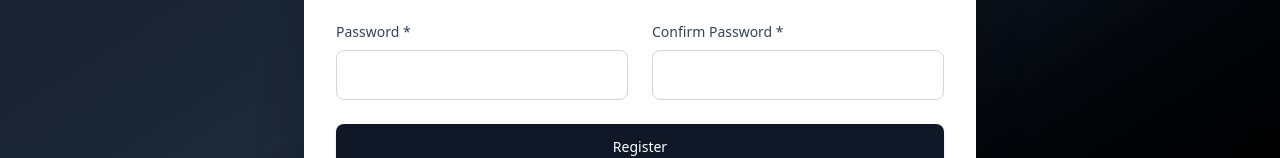
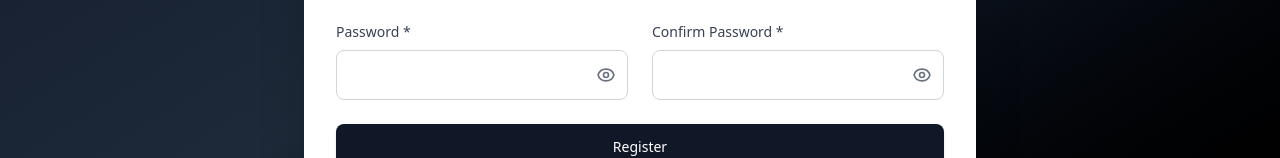
Before and after one commit to obaid069/Library_Managment_System, a React (Vite) app in the folder frontend/: page /register in a window 1280 px wide. Shown: the part 483-641 px from the top of the page. Built offline with nearby package versions, Linux system fonts and the light colour scheme; no server answers.

Commit message:
Update Register page

```diff
--- a/frontend/src/pages/Register.jsx
+++ b/frontend/src/pages/Register.jsx
@@ -15,6 +15,8 @@
   });
   const [error, setError] = useState('');
   const [loading, setLoading] = useState(false);
+  const [showPassword, setShowPassword] = useState(false);
+  const [showConfirmPassword, setShowConfirmPassword] = useState(false);
 
   const { register } = useAuth();
   const navigate = useNavigate();
@@ -164,28 +166,64 @@
               <label className="block text-sm font-medium text-gray-700 mb-2">
                 Password *
               </label>
+              <div className="relative">
                 <input
-                type="password"
+                  type={showPassword ? "text" : "password"}
                   name="password"
                   value={formData.password}
                   onChange={handleChange}
-                className="input-field"
+                  className="input-field pr-10"
                   required
                 />
+                <button
+                  type="button"
+                  onClick={() => setShowPassword(!showPassword)}
+                  className="absolute right-3 top-1/2 -translate-y-1/2 text-gray-500 hover:text-gray-700"
+                >
+                  {showPassword ? (
+                    <svg className="w-5 h-5" fill="none" stroke="currentColor" viewBox="0 0 24 24">
+                      <path strokeLinecap="round" strokeLinejoin="round" strokeWidth={2} d="M13.875 18.825A10.05 10.05 0 0112 19c-4.478 0-8.268-2.943-9.543-7a9.97 9.97 0 011.563-3.029m5.858.908a3 3 0 114.243 4.243M9.878 9.878l4.242 4.242M9.88 9.88l-3.29-3.29m7.532 7.532l3.29 3.29M3 3l3.59 3.59m0 0A9.953 9.953 0 0112 5c4.478 0 8.268 2.943 9.543 7a10.025 10.025 0 01-4.132 5.411m0 0L21 21" />
+                    </svg>
+                  ) : (
+                    <svg className="w-5 h-5" fill="none" stroke="currentColor" viewBox="0 0 24 24">
+                      <path strokeLinecap="round" strokeLinejoin="round" strokeWidth={2} d="M15 12a3 3 0 11-6 0 3 3 0 016 0z" />
+                      <path strokeLinecap="round" strokeLinejoin="round" strokeWidth={2} d="M2.458 12C3.732 7.943 7.523 5 12 5c4.478 0 8.268 2.943 9.542 7-1.274 4.057-5.064 7-9.542 7-4.477 0-8.268-2.943-9.542-7z" />
+                    </svg>
+                  )}
+                </button>
+              </div>
             </div>
 
             <div>
               <label className="block text-sm font-medium text-gray-700 mb-2">
                 Confirm Password *
               </label>
+              <div className="relative">
                 <input
-                type="password"
+                  type={showConfirmPassword ? "text" : "password"}
                   name="confirmPassword"
                   value={formData.confirmPassword}
                   onChange={handleChange}
-                className="input-field"
+                  className="input-field pr-10"
                   required
                 />
+                <button
+                  type="button"
+                  onClick={() => setShowConfirmPassword(!showConfirmPassword)}
+                  className="absolute right-3 top-1/2 -translate-y-1/2 text-gray-500 hover:text-gray-700"
+                >
+                  {showConfirmPassword ? (
+                    <svg className="w-5 h-5" fill="none" stroke="currentColor" viewBox="0 0 24 24">
+                      <path strokeLinecap="round" strokeLinejoin="round" strokeWidth={2} d="M13.875 18.825A10.05 10.05 0 0112 19c-4.478 0-8.268-2.943-9.543-7a9.97 9.97 0 011.563-3.029m5.858.908a3 3 0 114.243 4.243M9.878 9.878l4.242 4.242M9.88 9.88l-3.29-3.29m7.532 7.532l3.29 3.29M3 3l3.59 3.59m0 0A9.953 9.953 0 0112 5c4.478 0 8.268 2.943 9.543 7a10.025 10.025 0 01-4.132 5.411m0 0L21 21" />
+                    </svg>
+                  ) : (
+                    <svg className="w-5 h-5" fill="none" stroke="currentColor" viewBox="0 0 24 24">
+                      <path strokeLinecap="round" strokeLinejoin="round" strokeWidth={2} d="M15 12a3 3 0 11-6 0 3 3 0 016 0z" />
+                      <path strokeLinecap="round" strokeLinejoin="round" strokeWidth={2} d="M2.458 12C3.732 7.943 7.523 5 12 5c4.478 0 8.268 2.943 9.542 7-1.274 4.057-5.064 7-9.542 7-4.477 0-8.268-2.943-9.542-7z" />
+                    </svg>
+                  )}
+                </button>
+              </div>
             </div>
           </div>
 
```
Lines whose indentation alone changed are shown as unchanged.
